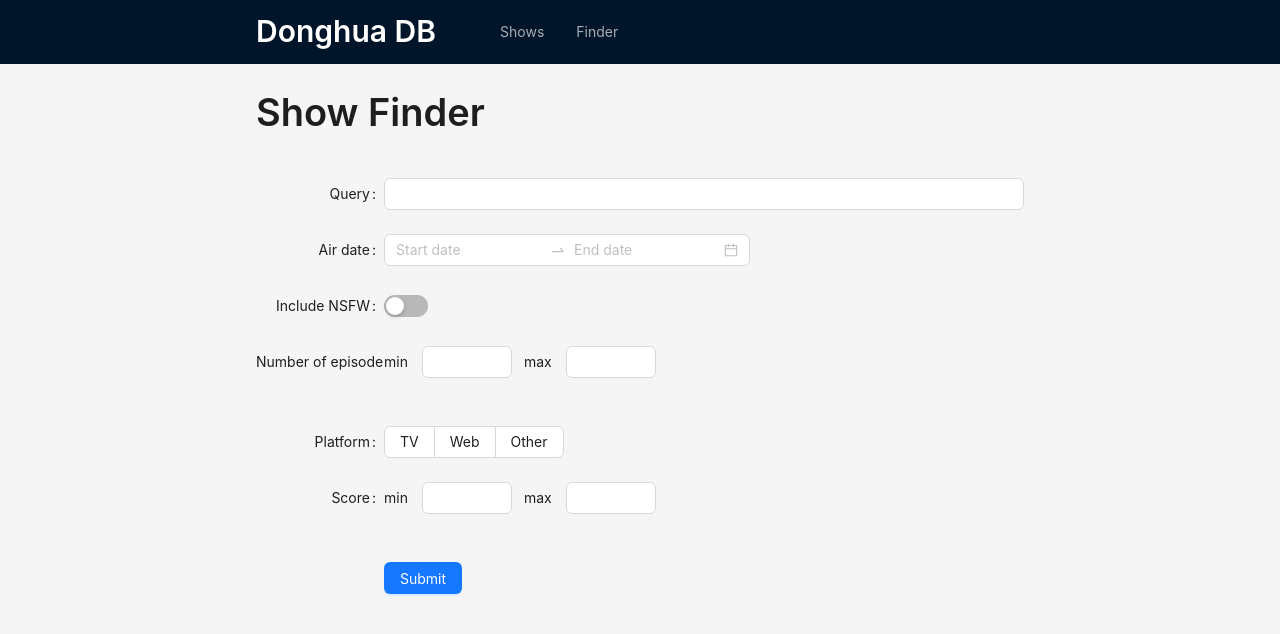
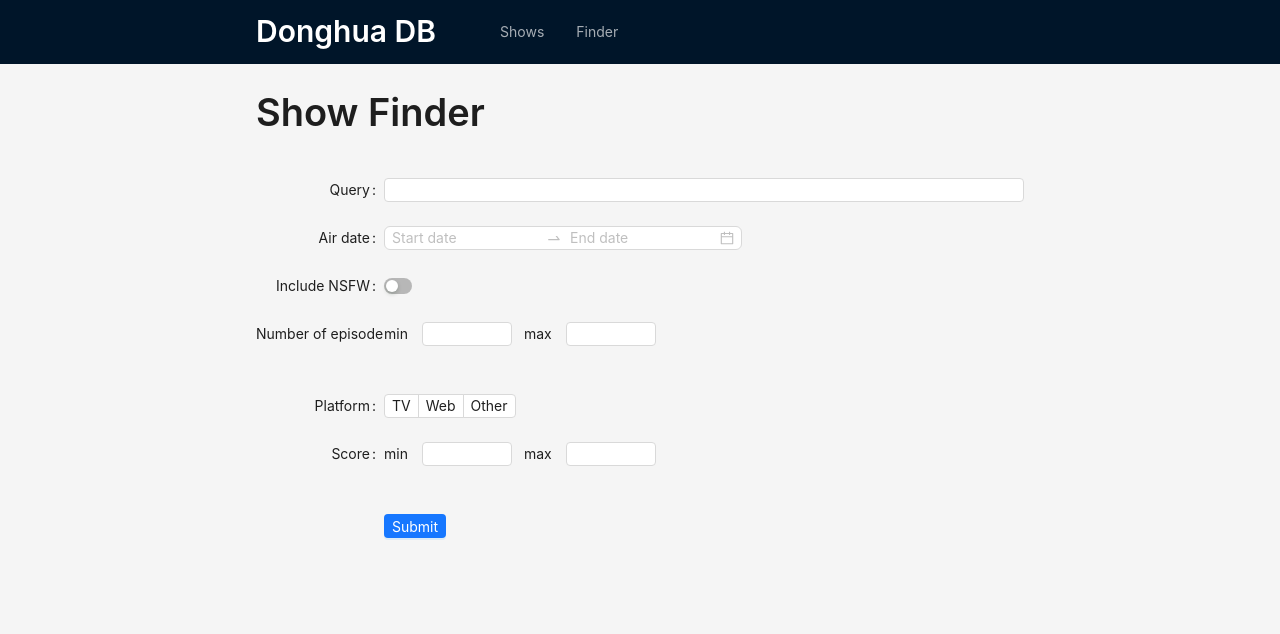
Before and after one commit to conswang/senior-design, a Next.js app in the folder frontend/: page /finder in a window 1280 px wide. Shown: the top 634 px of the page. Built offline with nearby package versions, Linux system fonts and the light colour scheme.

Commit message:
partially working search redirect

```diff
--- a/frontend/components/FinderForm.tsx
+++ b/frontend/components/FinderForm.tsx
@@ -11,6 +11,8 @@ import {
   Space,
   Switch,
 } from "antd";
+import { SearchFilter } from "@/types";
+import { useRouter } from "next/router";
 
 export default function FinderForm() {
   // const { data, error, isLoading } = useSWR<Donghua[]>("/api/search");
@@ -18,21 +20,24 @@ export default function FinderForm() {
   // const {mutate} = useSWR<Donghua[]>(`/api/search/q=${query.search}`);
 
   const [form] = Form.useForm();
+  const router = useRouter();
 
   const onFinish = (fieldsValue: any) => {
-    const query = fieldsValue["query"];
+    console.log(fieldsValue);
 
-    fetch(`/api/search?q=${query}`).then((res) => {
-      return res.json()
-    }).then((data: Donghua[]) => {
-      console.log(data)
-    })
+    let filter: SearchFilter = {
+      query: fieldsValue["query"],
+      includeNsfw: fieldsValue["include-nsfw"],
+    };
+
+    window.location.href = `/list?searchFilter=${JSON.stringify(filter)}`;
   };
 
   return (
     <Form
       labelCol={{ span: 4 }}
       wrapperCol={{ span: 20 }}
+      size="small"
       layout="horizontal"
       style={{ width: "100%" }}
       onFinish={onFinish}
@@ -40,15 +45,16 @@ export default function FinderForm() {
       <Form.Item label="Query" name="query">
         <Input />
       </Form.Item>
-      <Form.Item label="Air date">
+      <Form.Item label="Air date" name="air-date">
         <DatePicker.RangePicker />
       </Form.Item>
-      <Form.Item label="Include NSFW">
+      <Form.Item label="Include NSFW" name="include-nsfw">
         <Switch />
       </Form.Item>
       <Form.Item label="Number of episodes">
         <Form.Item
           label="min"
+          name="num-episodes-min"
           colon={false}
           style={{ display: "inline-block", marginRight: 12 }}
         >
@@ -56,6 +62,7 @@ export default function FinderForm() {
         </Form.Item>
         <Form.Item
           label="max"
+          name="num-episodes-max"
           colon={false}
           style={{ display: "inline-block" }}
         >
@@ -73,6 +80,7 @@ export default function FinderForm() {
       <Form.Item label="Score">
         <Form.Item
           label="min"
+          name="score-min"
           colon={false}
           style={{ display: "inline-block", marginRight: 12 }}
         >
@@ -80,6 +88,7 @@ export default function FinderForm() {
         </Form.Item>
         <Form.Item
           label="max"
+          name="score-max"
           colon={false}
           style={{ display: "inline-block" }}
         >
--- a/frontend/types.ts
+++ b/frontend/types.ts
@@ -12,4 +12,7 @@ export interface SearchFilter {
   episodeLength?: Range;
   score?: Range;
   includeNsfw?: boolean;
+  // for pagination
+  offset?: number,
+  limit?: number,
 }
```
Also changed, not shown: frontend/pages/list.tsx (+20 -7 lines).
